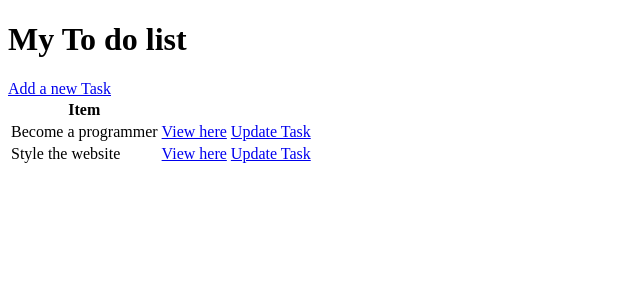
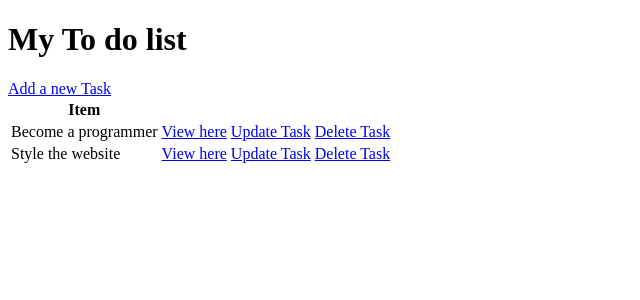
Before and after one commit to jjconway23/registration_todo_list, a Django app: page / in a window 1280 px wide. Shown: the top 300 px of the page, without its empty margins (0-640 px from the left). Run offline with Django 3.2, Linux system fonts and the light colour scheme; data comes from the database, SQL or seed files in the repository; both versions use the stored data as it was after the commit.

Commit message:
create functionality to delete a task

```diff
--- a/main/templates/main/task_list.html
+++ b/main/templates/main/task_list.html
@@ -23,6 +23,8 @@
             <td>{{task.title}}</td>
             <td><a href="{% url 'task' task.id %}">View here</a></td>
             <td><a href="{% url 'task-update' task.id %}">Update Task</a></td>
+            <td><a href="{% url 'task-delete' task.id %}">Delete Task</a></td>
+
         </tr>
         {% empty %}
         <h3>No items in list!</h3>
--- a/main/urls.py
+++ b/main/urls.py
@@ -1,10 +1,12 @@
 from django.urls import path
-from .views import TaskList, TaskDetail, TaskCreate, TaskUpdate
+from .views import TaskList, TaskDetail, TaskCreate, TaskUpdate, DeleteTask
 
 urlpatterns = [
     path('', TaskList.as_view(), name='tasks'),
     path('task/<int:pk>/', TaskDetail.as_view(), name='task'),
     path('task-create/', TaskCreate.as_view(), name='task-create'),
     path('task-update/<int:pk>/', TaskUpdate.as_view(), name='task-update'),
+    path('task-delete/<int:pk>/', DeleteTask.as_view(), name='task-delete'),
+
 
 ]
--- a/main/views.py
+++ b/main/views.py
@@ -2,7 +2,7 @@ from asyncio import tasks
 from django.shortcuts import render
 from django.views.generic.list import ListView
 from django.views.generic.detail import DetailView
-from django.views.generic.edit import CreateView, UpdateView
+from django.views.generic.edit import CreateView, UpdateView, DeleteView
 from django.urls import reverse_lazy
 
 from .models import Task
@@ -26,3 +26,9 @@ class TaskUpdate(UpdateView):
     model = Task
     fields = '__all__'
     success_url = reverse_lazy('tasks')
+
+
+class DeleteTask(DeleteView):
+    model = Task
+    context_object_name: 'task'
+    success_url = reverse_lazy('tasks')
```
Also changed, not shown: main/templates/main/task_confirm_delete.html (added, +17 -0 lines), db.sqlite3.
